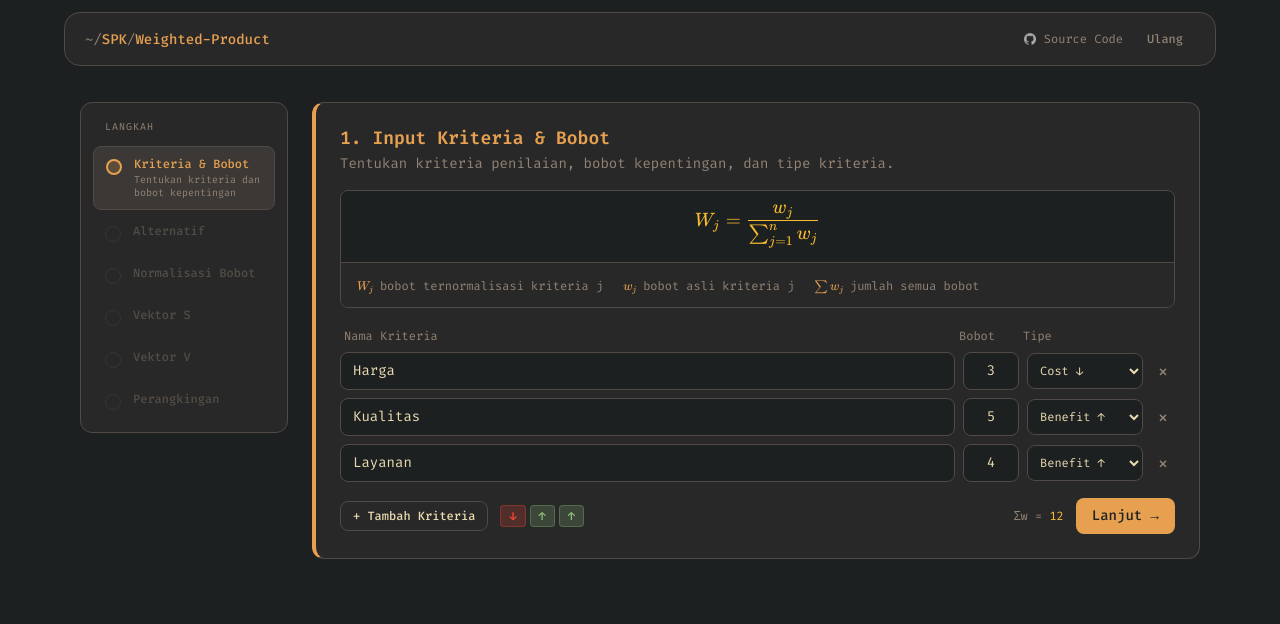
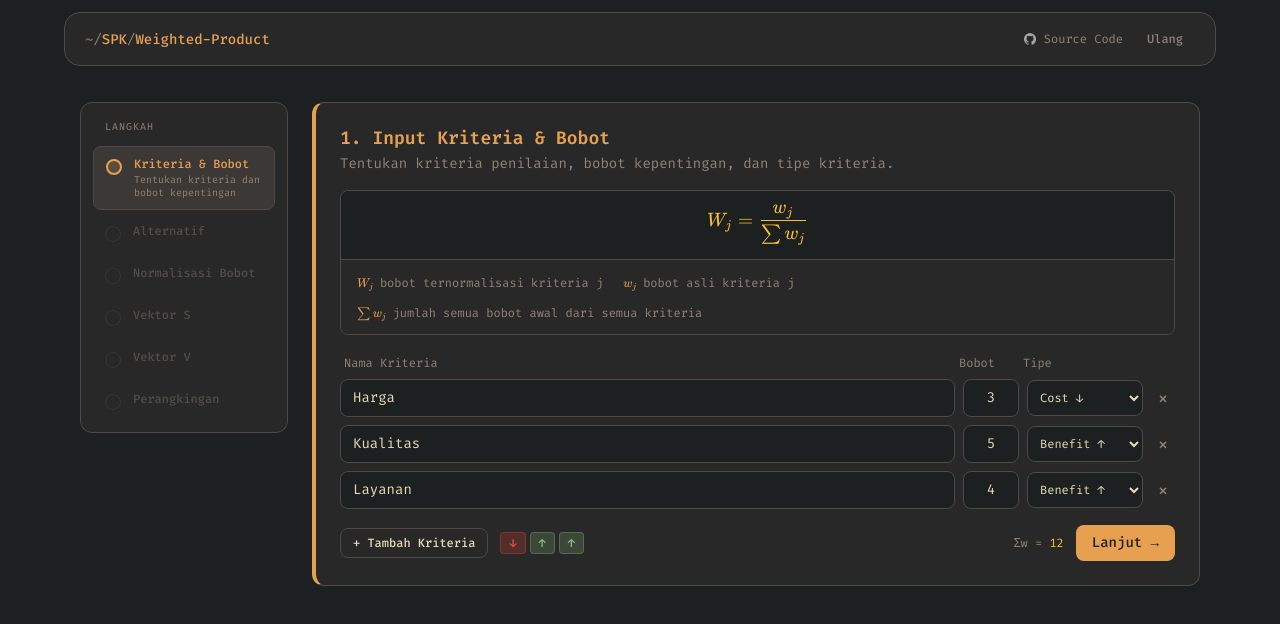
Before and after one commit to rywndr/spk-wp, a React (Vite) app: page / in a window 1280 px wide. Shown: the top 624 px of the page. Built offline with nearby package versions, Linux system fonts and the light colour scheme.

Commit message:
refactor: simplify formula blocks and legends label for Step 1, 3, 4 and 5

```diff
--- a/src/components/steps/StepInputKriteria.tsx
+++ b/src/components/steps/StepInputKriteria.tsx
@@ -18,7 +18,7 @@ const TIPE_OPTIONS = [
 const FORMULA_LEGEND = [
   { symbol: 'Wj', symbolLatex: 'W_j', description: 'bobot ternormalisasi kriteria j' },
   { symbol: 'wj', symbolLatex: 'w_j', description: 'bobot asli kriteria j' },
-  { symbol: 'Swj', symbolLatex: '\\sum w_j', description: 'jumlah semua bobot' },
+  { symbol: 'Swj', symbolLatex: '\\sum w_j', description: 'jumlah semua bobot awal dari semua kriteria' },
 ]
 
 export function StepInputKriteria() {
@@ -58,7 +58,7 @@ export function StepInputKriteria() {
       description="Tentukan kriteria penilaian, bobot kepentingan, dan tipe kriteria."
     >
       <FormulaBlock
-        latex="W_j = \dfrac{w_j}{\sum_{j=1}^{n} w_j}"
+        latex="W_j = \dfrac{w_j}{\sum w_j}"
         legend={FORMULA_LEGEND}
         className="mb-5"
       />
--- a/src/components/steps/StepNormalisasiBobot.tsx
+++ b/src/components/steps/StepNormalisasiBobot.tsx
@@ -10,7 +10,8 @@ import { fmt3 } from '@/utils/wpm'
 const FORMULA_LEGEND = [
   { symbol: 'Wj', symbolLatex: 'W_j', description: 'bobot ternormalisasi kriteria j' },
   { symbol: 'wj', symbolLatex: 'w_j', description: 'bobot asli kriteria j' },
-  { symbol: 'Swj', symbolLatex: '\\sum w_j', description: 'jumlah semua bobot asli' },
+  { symbol: 'Swj', symbolLatex: '\\sum w_j', description: 'jumlah semua bobot awal dari semua kriteria' },
+
 ]
 
 export function StepNormalisasiBobot() {
--- a/src/components/steps/StepVektorS.tsx
+++ b/src/components/steps/StepVektorS.tsx
@@ -7,9 +7,9 @@ import { Button } from '@/components/ui/Button'
 import { fmt3, fmtFinal } from '@/utils/wpm'
 
 const FORMULA_LEGEND = [
-  { symbol: 'Si', symbolLatex: 'S_i', description: 'nilai vektor S alternatif i' },
+  { symbol: 'Si', symbolLatex: 'S_i', description: 'nilai preferensi sementara untuk setiap alternatif' },
   { symbol: 'Prod', symbolLatex: '\\prod', description: 'perkalian berurutan semua kriteria j' },
-  { symbol: 'Xij', symbolLatex: 'X_{ij}', description: 'nilai alternatif i pada kriteria j' },
+  { symbol: 'Xij', symbolLatex: 'X_{ij}', description: 'nilai alternatif yang dimiliki kriteria' },
   { symbol: 'Wj', symbolLatex: 'W_j', description: 'bobot ternormalisasi kriteria j' },
   { symbol: '+Wj', symbolLatex: '+W_j', description: 'eksponen positif untuk kriteria benefit' },
   { symbol: '-Wj', symbolLatex: '-W_j', description: 'eksponen negatif untuk kriteria cost' },
@@ -53,7 +53,7 @@ export function StepVektorS() {
       description="Hitung nilai vektor S untuk setiap alternatif menggunakan perkalian berbobot."
     >
       <FormulaBlock
-        latex="S_i = \prod_{j=1}^{n} X_{ij}^{\,W_j} \quad \text{(benefit: } {+W_j} \text{, cost: } {-W_j}\text{)}"
+        latex="S_i = \prod \text{(}X_{ij}^{\,W_j}\text{)} \quad \text{(benefit: } {+W_j} \text{, cost: } {-W_j}\text{)}"
         legend={FORMULA_LEGEND}
         className="mb-5"
       />
--- a/src/components/steps/StepVektorV.tsx
+++ b/src/components/steps/StepVektorV.tsx
@@ -7,9 +7,9 @@ import { Button } from '@/components/ui/Button'
 import { fmt3, fmtFinal } from '@/utils/wpm'
 
 const FORMULA_LEGEND = [
-  { symbol: 'Vi', symbolLatex: 'V_i', description: 'nilai preferensi relatif alternatif i' },
+  { symbol: 'Vi', symbolLatex: 'V_i', description: 'nilai preferensi akhir untuk menentukan ranking alternatif' },
   { symbol: 'Si', symbolLatex: 'S_i', description: 'nilai vektor S alternatif i' },
-  { symbol: 'SSi', symbolLatex: '\\sum S_i', description: 'jumlah seluruh nilai vektor S' },
+  { symbol: 'SSi', symbolLatex: '\\sum S_i', description: 'jumlah seluruh nilai S dari semua alternatif' },
 ]
 
 export function StepVektorV() {
@@ -38,7 +38,7 @@ export function StepVektorV() {
       description="Hitung nilai preferensi relatif setiap alternatif terhadap total."
     >
       <FormulaBlock
-        latex={`V_i = \\dfrac{S_i}{\\sum_{i=1}^{m} S_i} \\quad (\\textstyle\\sum S_i = ${fmt3(totalS)})`}
+        latex={`V_i = \\dfrac{S_i}{\\sum S_i} \\quad (\\textstyle\\sum S_i = ${fmt3(totalS)})`}
         legend={FORMULA_LEGEND}
         className="mb-5"
       />
```
